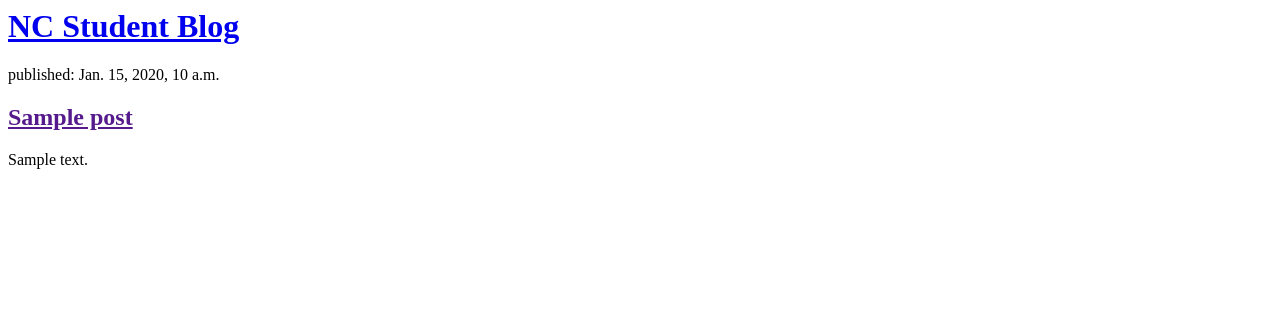
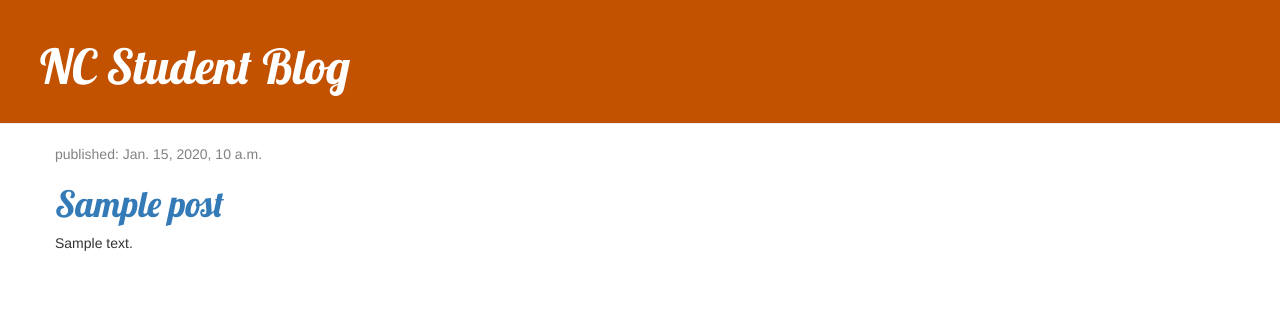
Before and after one commit to IsSheFiona/python-blog, a Django app: template blog/templates/blog/post_list.html in a window 1280 px wide. Shown: the top 322 px of the page. Run offline with Django 3.2, Linux system fonts and the light colour scheme; the template is opened without the code that fills it: values that come from a table or form of the project are taken from there, others are empty; tables that the repository leaves empty hold one stand-in row (values such as "Sample post"); some libraries are stand-ins or nearby versions.

Commit message:
Added view and template for detailed blog post as well as CSS for the site.

```diff
--- /dev/null
+++ b/blog/static/css/blog.css
@@ -0,0 +1,56 @@
+.page-header {
+  background-color: #c25100;
+  margin-top: 0;
+  padding: 20px 20px 20px 40px;
+}
+
+.page-header h1,
+.page-header h1 a,
+.page-header h1 a:visited,
+.page-header h1 a:active {
+  color: #ffffff;
+  font-size: 36pt;
+  text-decoration: none;
+}
+
+.content {
+  margin-left: 40px;
+}
+
+h1,
+h2,
+h3,
+h4 {
+  font-family: "Lobster", cursive;
+}
+
+.date {
+  color: #828282;
+}
+
+.save {
+  float: right;
+}
+
+.post-form textarea,
+.post-form input {
+  width: 100%;
+}
+
+.top-menu,
+.top-menu:hover,
+.top-menu:visited {
+  color: #ffffff;
+  float: right;
+  font-size: 26pt;
+  margin-right: 20px;
+}
+
+.post {
+  margin-bottom: 70px;
+}
+
+.post h2 a,
+.post h2 a:visited {
+  color: #000000;
+}
--- a/blog/templates/blog/base.html
+++ b/blog/templates/blog/base.html
@@ -19,10 +19,8 @@
   </head>
 
   <body>
+    <body>
       <div class="page-header">
-      <a href="{% url 'post_new' %}" class="top-menu"
-        ><span class="glyphicon glyphicon-plus"></span
-      ></a>
         <h1><a href="/">NC Student Blog</a></h1>
       </div>
       <div class="content container">
@@ -33,4 +31,5 @@
         </div>
       </div>
     </body>
+  </body>
 </html>
--- a/blog/templates/blog/post_list.html
+++ b/blog/templates/blog/post_list.html
@@ -1,21 +1,11 @@
-<html>
-  <head>
-    <title>NC Student blog</title>
-  </head>
-
-  <body>
-    <div>
-      <h1><a href="/">NC Student Blog</a></h1>
-    </div>
-
-    {% for post in posts %}
-    <div>
-      <p>published: {{ post.published_date }}</p>
-      <h2>
-        <a href="">{{ post.title }}</a>
-      </h2>
-      <p>{{ post.text | linebreaksbr }}</p>
-    </div>
-    {% endfor %}
-  </body>
-</html>
+{% extends 'blog/base.html' %} {% block content %} {% for post in posts %}
+<div class="post">
+  <div class="date">
+    <p>published: {{ post.published_date }}</p>
+  </div>
+  <h1>
+    <a href="{% url 'post_detail' pk=post.pk %}">{{ post.title }}</a>
+  </h1>
+  <p>{{ post.text | linebreaksbr }}</p>
+</div>
+{% endfor %} {% endblock %}
--- a/blog/urls.py
+++ b/blog/urls.py
@@ -3,6 +3,5 @@ from . import views
 
 urlpatterns = [
     path('', views.post_list, name='post_list'),
-#     path('post/<int:pk>/', views.post_detail, name='post_detail'),
-#     path('post/new/', views.post_new, name='post_new'),
+    path('post/<int:pk>/', views.post_detail, name='post_detail'),
 ]
```
Also changed, not shown: blog/templates/blog/post_detail.html (added, +11 -0 lines), blog/views.py (+4 -3 lines). Lines whose indentation alone changed are shown as unchanged.
